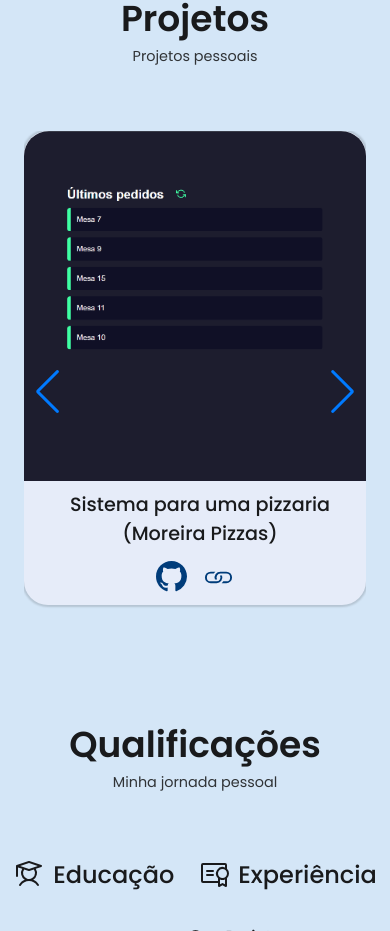
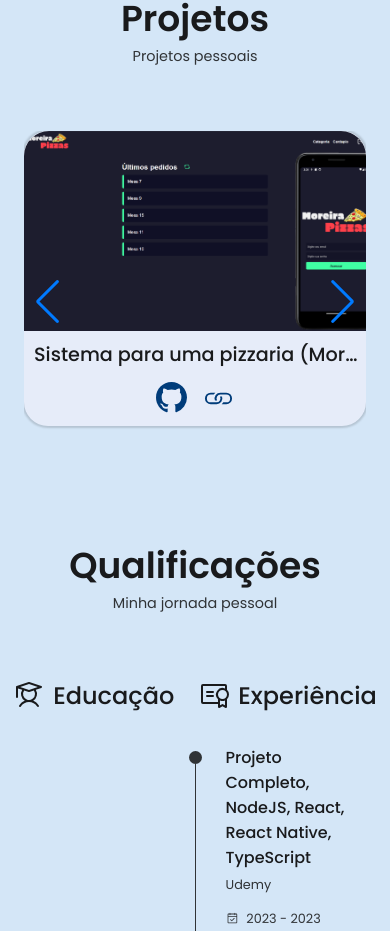
Before and after one commit to Denis-moreira98/denis-moreira-portfolio, a React (Vite) app: page / in a window 390 px wide. Shown: the part 4049-4980 px from the top of the page. Built offline with nearby package versions, Linux system fonts and the light colour scheme.

Commit message:
feat: mexendo na responsividade do slider

```diff
--- a/src/views/Projects/index.tsx
+++ b/src/views/Projects/index.tsx
@@ -17,7 +17,7 @@ export function Projects() {
          <span className="section-subtitle">Projetos pessoais</span>
 
          <Swiper
-            spaceBetween={8}
+            spaceBetween={10}
             navigation={true}
             grabCursor={true}
             mousewheel={true}
@@ -29,7 +29,7 @@ export function Projects() {
                   slidesPerView: 1,
                },
                768: {
-                  slidesPerView: 1.5,
+                  slidesPerView: 1.4,
                },
             }}
          >
--- a/src/views/Projects/styles.ts
+++ b/src/views/Projects/styles.ts
@@ -28,7 +28,7 @@ export const StyledProjects = styled.section`
 
       img {
          width: 100%;
-         height: 350px;
+         height: 370px;
          border-radius: 25px 25px 0 0;
          margin-bottom: 0.1rem;
          object-fit: cover;
@@ -42,10 +42,6 @@ export const StyledProjects = styled.section`
          margin-bottom: 0.25rem;
       }
 
-      p {
-         font-size: 0.9rem;
-         margin-bottom: 1rem;
-      }
       div {
          display: flex;
          flex-direction: row;
@@ -83,4 +79,24 @@ export const StyledProjects = styled.section`
          width: initial;
       }
    }
+   @media screen and (max-width: 521px) {
+      .projects-card {
+         img {
+            height: 250px;
+         }
+         h3 {
+            display: block;
+            white-space: nowrap;
+            overflow: hidden;
+            text-overflow: ellipsis;
+         }
+      }
+   }
+   @media screen and (max-width: 428px) {
+      .projects-card {
+         img {
+            height: 200px;
+         }
+      }
+   }
 `;
```
